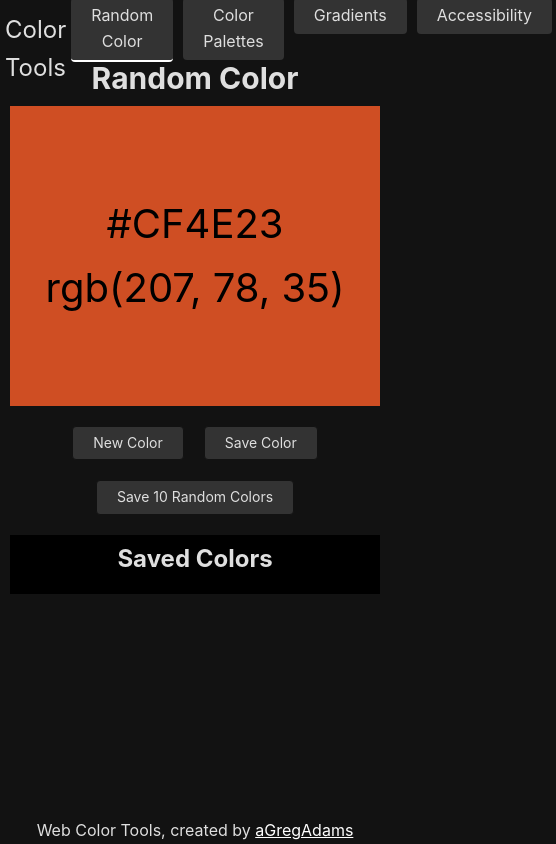
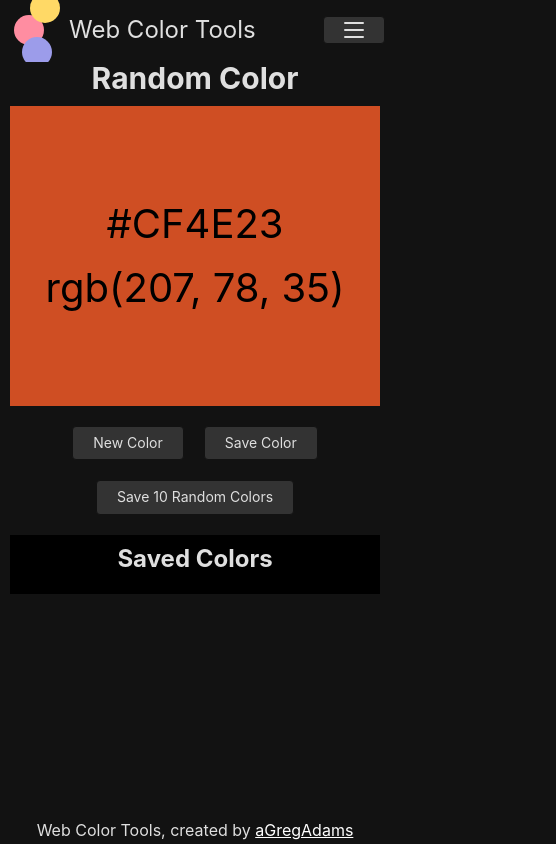
Before and after one commit to goadams/web-color-2, a React (Vite) app: page /random in a window 390 px wide. Shown: the whole page, 556 px wide, since content can reach past the window. Built offline with nearby package versions, Linux system fonts and the light colour scheme.

Commit message:
Rework header to be responsive

```diff
--- a/src/components/Header.css
+++ b/src/components/Header.css
@@ -49,3 +49,79 @@
     outline: 1px solid var(--color-accent);
     outline-offset: 2px;
 }
+
+
+/* Hamburger */
+
+.hamburger {
+    display: none;
+    cursor: pointer;
+    flex-direction: column;
+    gap: 0.5rem;
+    height: 2rem;
+    justify-content: center;
+}
+
+
+/* Media queries */
+
+@media (max-width: 835px) {
+    .nav-list {
+        display: none;
+        flex-direction: column;
+        position: absolute;
+        top: 6.5rem;
+        left: 0;
+        width: 100%;
+        background: var(--color-background);
+        border-bottom: 2rem solid var(--color-accent);
+        padding: 2rem 0;
+        align-items: center;
+        z-index: 10;
+    }
+
+    .nav-list > li {
+        width: 100%;
+        max-width: 40rem
+    }
+
+    .nav-list.open {
+        display: flex;
+    }
+
+    .hamburger {
+        display: flex;
+        flex-direction: column;
+        cursor: pointer;
+        width: 100%;
+        height: 100%;
+    }
+
+    .bar {
+        width: 2rem;
+        height: 0.2rem;
+        background: var(--color-text);
+        transition: all 0.3s;
+        border-radius: 0.1rem;
+    }
+
+    /* Hamburger "X" animation */
+    .hamburger.open .bar:nth-child(1) {
+        transform: translateY(.7rem) rotate(45deg);
+    }
+    .hamburger.open .bar:nth-child(2) {
+        opacity: 0;
+    }
+    .hamburger.open .bar:nth-child(3) {
+        transform: translateY(-.7rem) rotate(-45deg);
+    }
+}
+
+@media (max-width: 360px) {
+    .app-header {
+        justify-content: right;
+    }
+    .logo-link {
+        display: none;
+    }
+}
--- a/src/components/Header.jsx
+++ b/src/components/Header.jsx
@@ -3,6 +3,8 @@ import { Link, NavLink } from "react-router-dom";
 import "./Header.css"
 
 const Header = () => {
+    const [menuIsOpen, setMenuIsOpen] = React.useState(false);
+
     return (
         <>
             <header className="app-header">
@@ -16,7 +18,16 @@ const Header = () => {
                     Web Color Tools
                 </Link>
                 <nav className="app-nav">
-                    <ul className="nav-list">
+                    <button
+                        className={`hamburger ${menuIsOpen ? "open" : ""}`}
+                        aria-label="Toggle navigation"
+                        onClick={() => setMenuIsOpen((open) => !open)}
+                    >
+                        <span className="bar"></span>
+                        <span className="bar"></span>
+                        <span className="bar"></span>
+                    </button>
+                    <ul className={`nav-list ${menuIsOpen ? "open" : ""}`}>
                         <li>
                             <NavLink
                                 to={"/random"}
```
